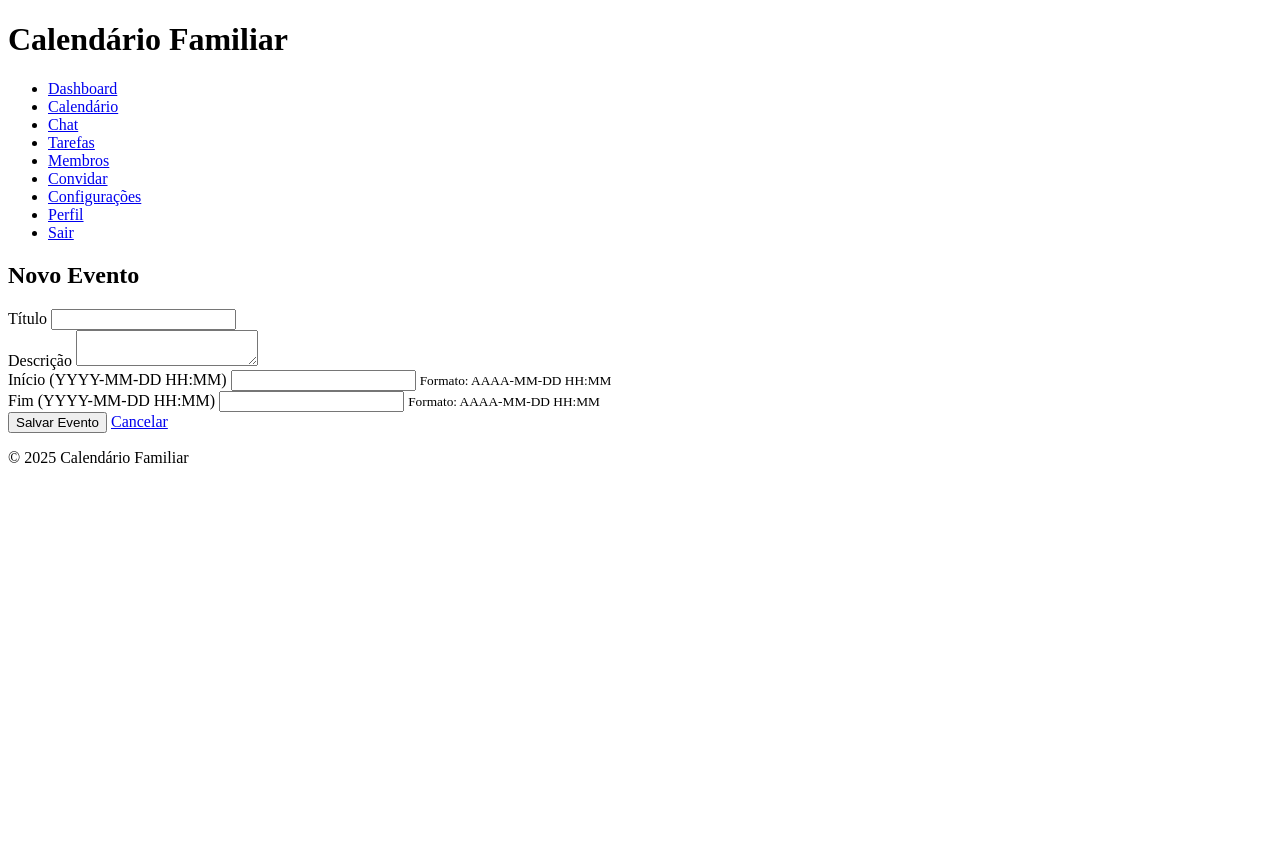
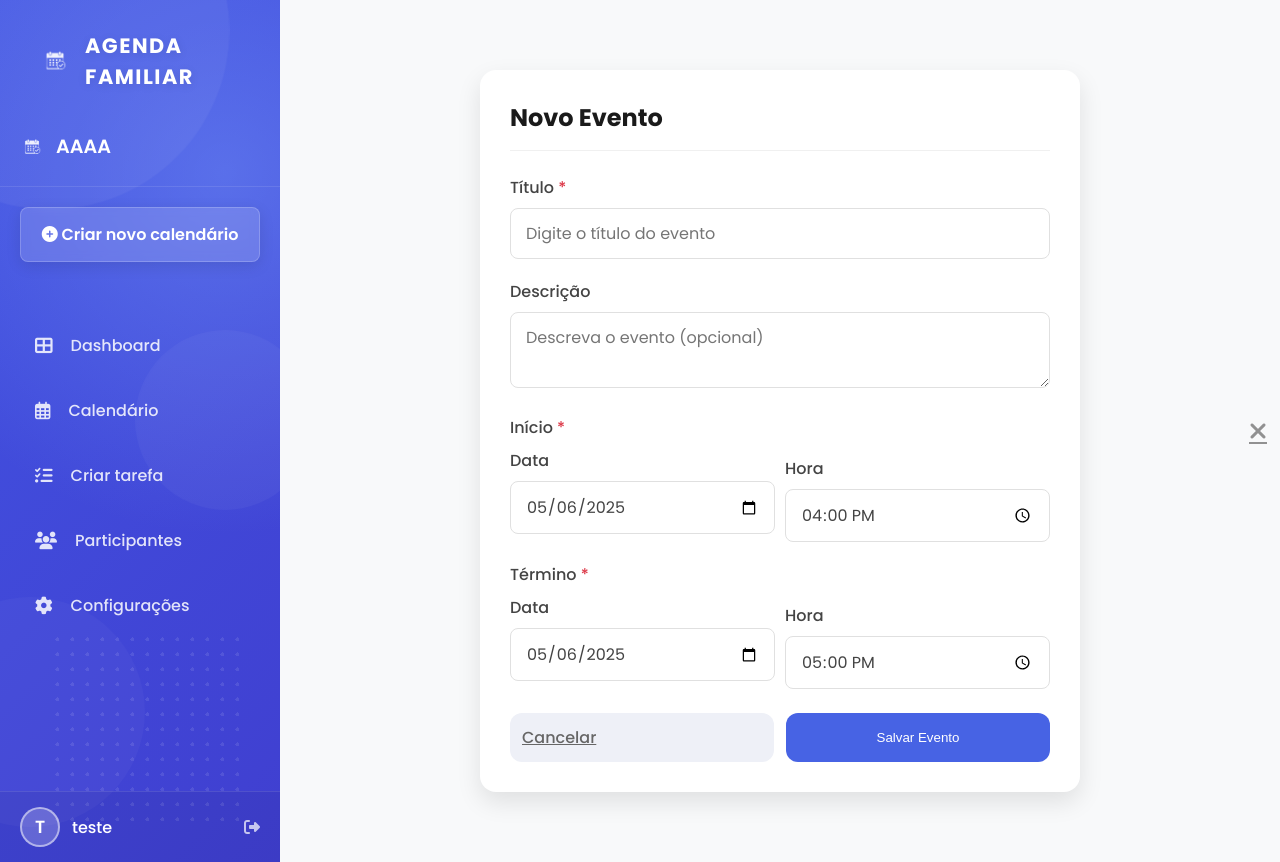
Before and after one commit to Ohara-1/projeto-app-agenda-compartilhada, a Flask app: page /event/new in a window 1280 px wide. Before the commit the page ends 463 px from the top, so only its background shows below. Run offline with Flask 2, Linux system fonts and the light colour scheme; a user stored in the database is signed in; data comes from the database, SQL or seed files in the repository; both versions use the stored data as it was after the commit; some libraries are stand-ins or nearby versions.

Commit message:
Add files via upload

```diff
--- a/projeto-app-agenda-compartilhada-1.0-V/backend/run.py
+++ b/projeto-app-agenda-compartilhada-1.0-V/backend/run.py
@@ -1,7 +1,7 @@
 import os
 import sys
 from pathlib import Path
-
+#sla
 # Adiciona o diretório raiz do projeto ao PYTHONPATH
 ROOT_DIR = Path(__file__).parent.parent
 sys.path.insert(0, str(ROOT_DIR))
--- a/projeto-app-agenda-compartilhada-1.0-V/frontend/templates/calendar/event_form.html
+++ b/projeto-app-agenda-compartilhada-1.0-V/frontend/templates/calendar/event_form.html
@@ -1,62 +1,223 @@
-{% extends "layout/layout.html" %}
+{% extends "layout/app_layout.html" %}
 
 {% block title %}{{ title }} - Calendário Familiar{% endblock %}
 
+{% block styles %}
+<link rel="stylesheet" href="{{ url_for('static', filename='css/tasks.css') }}">
+<link rel="stylesheet" href="{{ url_for('static', filename='css/task-modal.css') }}">
+<style>
+    .event-container {
+        max-width: 600px;
+        margin: 40px auto;
+        background: white;
+        border-radius: 16px;
+        box-shadow: 0 10px 25px rgba(0, 0, 0, 0.1);
+        padding: 30px;
+    }
+
+    .event-header {
+        display: flex;
+        justify-content: space-between;
+        align-items: center;
+        margin-bottom: 24px;
+        border-bottom: 1px solid #f0f0f0;
+        padding-bottom: 15px;
+    }
+
+    .event-header h2 {
+        font-size: 24px;
+        color: #1a1a1a;
+        margin: 0;
+    }
+
+    .required:after {
+        content: " *";
+        color: #dc3545;
+    }
+
+    .datetime-help {
+        display: block;
+        color: #666;
+        font-size: 0.8rem;
+        margin-top: 5px;
+    }
+
+    .date-time-group {
+        display: flex;
+        gap: 10px;
+    }
+
+    .date-time-group > div {
+        flex: 1;
+    }
+
+    .date-label {
+        display: block;
+        font-weight: 500;
+        margin-bottom: 8px;
+        color: #444;
+    }
+
+    .time-label {
+        display: block;
+        font-weight: 500;
+        margin-top: 8px;
+        margin-bottom: 8px;
+        color: #444;
+    }
+</style>
+{% endblock %}
+
 {% block content %}
-<div class="form-container">
+<div class="event-container">
+    <div class="event-header">
         <h2>{{ title }}</h2>
-    <form method="POST">
+        <a href="{{ url_for('main.calendar') }}" class="close-btn">
+            <i class="fas fa-times"></i>
+        </a>
+    </div>
+
+    <form method="POST" class="task-form" id="eventForm">
         {{ form.hidden_tag() }}
         <div class="form-group">
-            {{ form.title.label }}
-            {{ form.title(class="form-control") }}
+            {{ form.title.label(class="form-label required") }}
+            {{ form.title(class="form-input", placeholder="Digite o título do evento", required=true) }}
             {% if form.title.errors %}
-                <div class="error">
                 {% for error in form.title.errors %}
-                        <span>{{ error }}</span>
+                    <span class="error-message">{{ error }}</span>
                 {% endfor %}
-                </div>
             {% endif %}
         </div>
+
         <div class="form-group">
-            {{ form.description.label }}
-            {{ form.description(class="form-control") }}
+            {{ form.description.label(class="form-label") }}
+            {{ form.description(class="form-input", placeholder="Descreva o evento (opcional)") }}
             {% if form.description.errors %}
-                <div class="error">
                 {% for error in form.description.errors %}
-                        <span>{{ error }}</span>
+                    <span class="error-message">{{ error }}</span>
                 {% endfor %}
-                </div>
             {% endif %}
         </div>
+
         <div class="form-group">
-            {{ form.start_time.label }}
-            {{ form.start_time(class="form-control") }}
-            <small class="form-text">Formato: AAAA-MM-DD HH:MM</small>
+            <label class="form-label required">Início</label>
+            <div class="date-time-group">
+                <div>
+                    <label class="date-label">Data</label>
+                    <input type="date" class="form-input" id="start_date" required>
+                </div>
+                <div>
+                    <label class="time-label">Hora</label>
+                    <input type="time" class="form-input" id="start_time" required>
+                </div>
+            </div>
+            <input type="hidden" id="start_time_combined" name="start_time" required>
             {% if form.start_time.errors %}
-                <div class="error">
                 {% for error in form.start_time.errors %}
-                        <span>{{ error }}</span>
+                    <span class="error-message">{{ error }}</span>
                 {% endfor %}
-                </div>
             {% endif %}
         </div>
+
         <div class="form-group">
-            {{ form.end_time.label }}
-            {{ form.end_time(class="form-control") }}
-            <small class="form-text">Formato: AAAA-MM-DD HH:MM</small>
+            <label class="form-label required">Término</label>
+            <div class="date-time-group">
+                <div>
+                    <label class="date-label">Data</label>
+                    <input type="date" class="form-input" id="end_date" required>
+                </div>
+                <div>
+                    <label class="time-label">Hora</label>
+                    <input type="time" class="form-input" id="end_time" required>
+                </div>
+            </div>
+            <input type="hidden" id="end_time_combined" name="end_time" required>
             {% if form.end_time.errors %}
-                <div class="error">
                 {% for error in form.end_time.errors %}
-                        <span>{{ error }}</span>
+                    <span class="error-message">{{ error }}</span>
                 {% endfor %}
-                </div>
             {% endif %}
         </div>
-        <div class="form-group">
-            {{ form.submit(class="btn btn-primary") }}
-            <a href="{{ url_for('main.calendar') }}" class="btn btn-secondary">Cancelar</a>
+
+        <div class="form-actions">
+            <a href="{{ url_for('main.calendar') }}" class="cancel-btn">Cancelar</a>
+            {{ form.submit(class="submit-btn") }}
         </div>
     </form>
 </div>
+
+<script>
+// Inicializar campo com valores existentes (necessário para edição)
+document.addEventListener('DOMContentLoaded', function() {
+    const startTimeField = document.getElementById('start_time_combined');
+    const endTimeField = document.getElementById('end_time_combined');
+
+    // Definir data atual como padrão para novos eventos
+    if (!startTimeField.value) {
+        const today = new Date();
+        const dateStr = today.toISOString().split('T')[0];
+        document.getElementById('start_date').value = dateStr;
+        document.getElementById('end_date').value = dateStr;
+
+        // Definir hora atual como padrão, arredondando para a próxima hora
+        let hours = today.getHours();
+        let timeStr = (hours < 10 ? '0' + hours : hours) + ':00';
+        document.getElementById('start_time').value = timeStr;
+
+        // Hora de término como início + 1 hora
+        timeStr = ((hours + 1) < 10 ? '0' + (hours + 1) : (hours + 1)) + ':00';
+        document.getElementById('end_time').value = timeStr;
+    }
+
+    if (startTimeField.value) {
+        const startDateTime = new Date(startTimeField.value);
+        document.getElementById('start_date').value = startDateTime.toISOString().split('T')[0];
+        const hours = startDateTime.getHours().toString().padStart(2, '0');
+        const minutes = startDateTime.getMinutes().toString().padStart(2, '0');
+        document.getElementById('start_time').value = `${hours}:${minutes}`;
+    }
+
+    if (endTimeField.value) {
+        const endDateTime = new Date(endTimeField.value);
+        document.getElementById('end_date').value = endDateTime.toISOString().split('T')[0];
+        const hours = endDateTime.getHours().toString().padStart(2, '0');
+        const minutes = endDateTime.getMinutes().toString().padStart(2, '0');
+        document.getElementById('end_time').value = `${hours}:${minutes}`;
+    }
+});
+
+// Função auxiliar para formatar a data
+function formatDateForSubmit(dateStr, timeStr) {
+    return dateStr + ' ' + timeStr;
+}
+
+document.getElementById('eventForm').addEventListener('submit', function(e) {
+    // Antes de submeter, combinar data e hora no formato esperado
+    var title = document.getElementById('title').value;
+    var startDate = document.getElementById('start_date').value;
+    var startTime = document.getElementById('start_time').value;
+    var endDate = document.getElementById('end_date').value;
+    var endTime = document.getElementById('end_time').value;
+
+    if (!title || !startDate || !startTime || !endDate || !endTime) {
+        e.preventDefault();
+        alert('Por favor, preencha todos os campos obrigatórios.');
+        return;
+    }
+
+    // Combinar data e hora no formato que a aplicação espera (YYYY-MM-DD HH:MM)
+    document.getElementById('start_time_combined').value = formatDateForSubmit(startDate, startTime);
+    document.getElementById('end_time_combined').value = formatDateForSubmit(endDate, endTime);
+
+    // Verificar se data/hora de término é depois do início
+    var startDateTime = new Date(startDate + 'T' + startTime);
+    var endDateTime = new Date(endDate + 'T' + endTime);
+
+    if (endDateTime <= startDateTime) {
+        e.preventDefault();
+        alert('A data/hora de término deve ser posterior à data/hora de início.');
+        return;
+    }
+});
+</script>
 {% endblock %}
```
Also changed, not shown: projeto-app-agenda-compartilhada-1.0-V/requirements.txt (added, +9 -0 lines), projeto-app-agenda-compartilhada-1.0-V/backend/calendario.db. Lines whose indentation alone changed are shown as unchanged.
